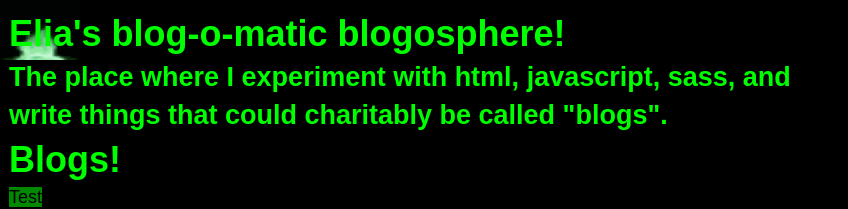
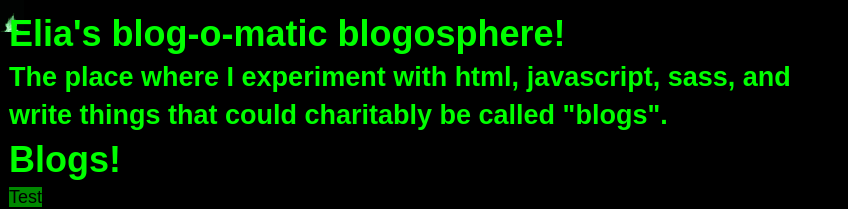
Before and after one commit to EliaTarasoff/EliaTarasoff.github.io, a Jekyll site: the page built from index.html, in a window 1280 px wide. Shown: the top 209 px of the page, without its empty margins (0-848 px from the left). Built offline with Jekyll 4.4.1, drawn with Linux system fonts in a browser that asks for light colours.

Commit message:
Update default.sass

```diff
--- a/css/default.sass
+++ b/css/default.sass
@@ -20,15 +20,14 @@ $x3: $x1 * 3
 
 body
     background-color: $black
-    background-image: url(green-flames.gif);
-    background-size: 80px 60px;
+    background-image: url("green-flames.gif");
     background-repeat: no-repeat;
+    max-width: 800px
+    height: auto
     color: $green
     font: $x2 fixed, sans-serif
     line-height: 1.4
     padding: $x1
-    max-width: 800px
-    height: auto
 
     a
         background: $green-med
```
